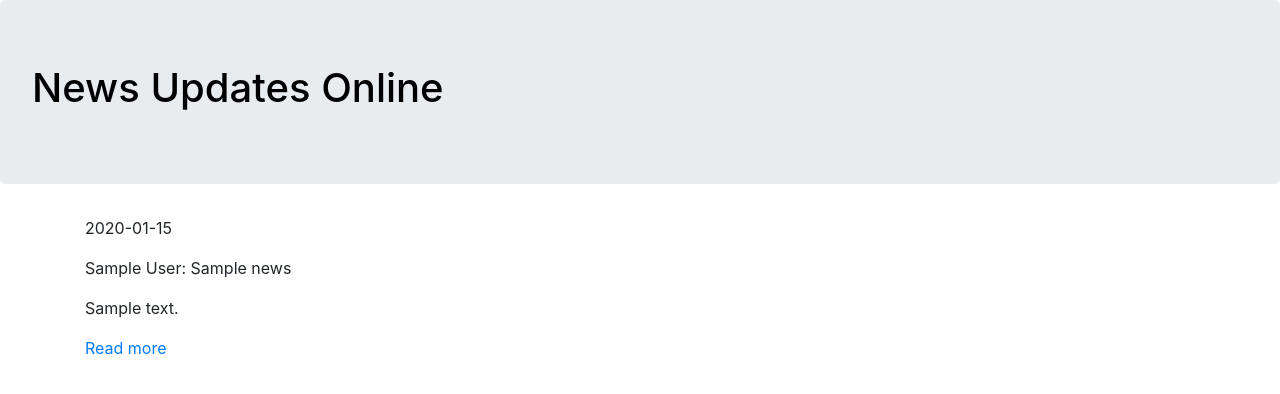
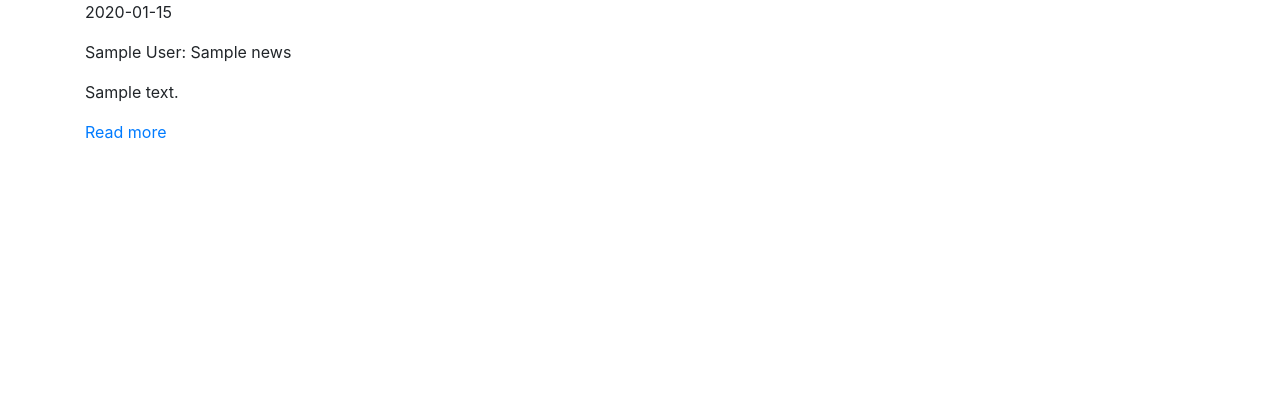
Before and after one commit to Joan-w/News-App, a Flask app: template templates/bbc.html in a window 1280 px wide. Shown: the top 394 px of the page. Run offline with Flask 2, Linux system fonts and the light colour scheme; the template is opened without the code that fills it: most values are stand-ins (such as "Sample title", 1, 10 or a date in 2020); some libraries are stand-ins or nearby versions.

```diff
--- a/templates/bbc.html
+++ b/templates/bbc.html
@@ -8,10 +8,6 @@
           crossorigin="anonymous">
     </head>
 <body>
-    <div class="jumbotron" style="color: black;">
-        <h1> News Updates Online </h1>
-    </div>
-
     <div class="container">
         {% for pubAt, author, news, desc, url in context %}
         <p>{{pubAt}}</p>
```
